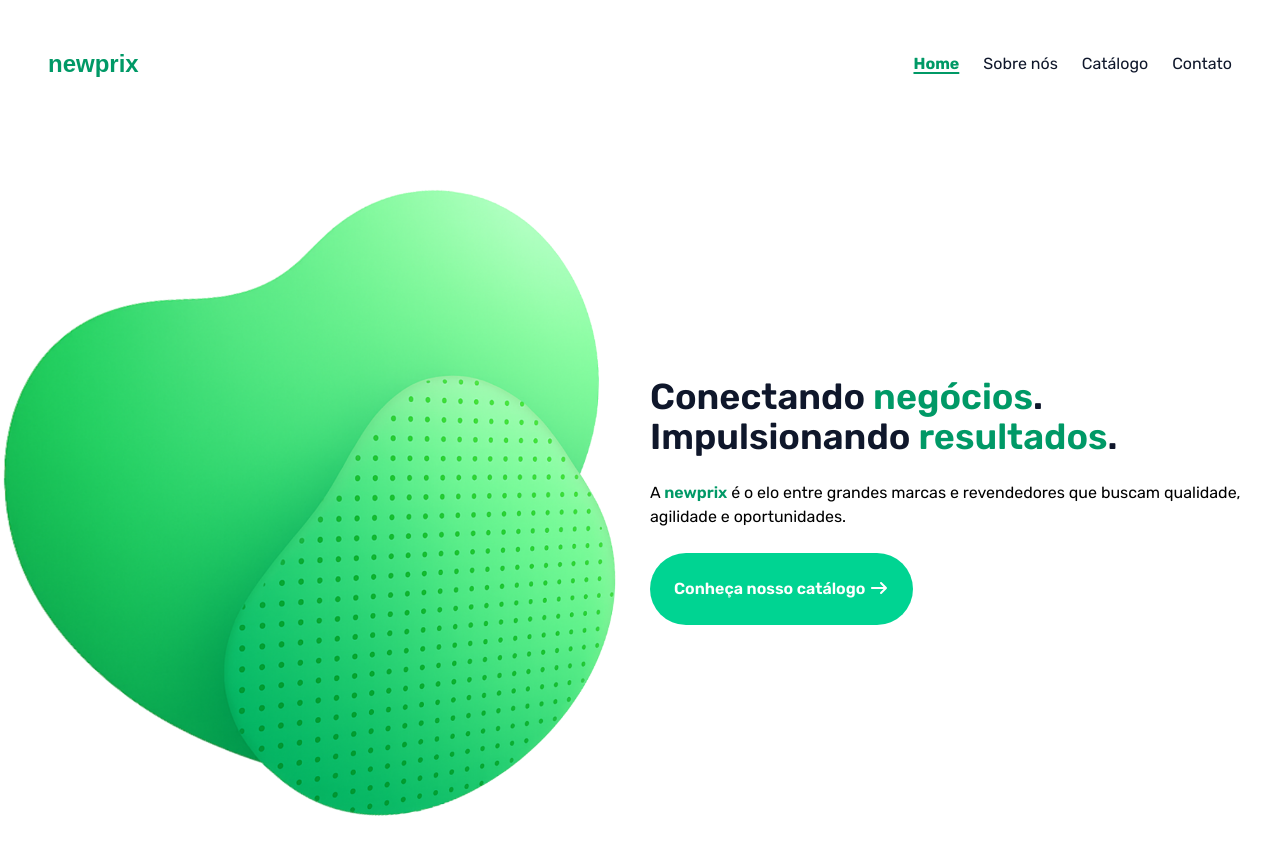
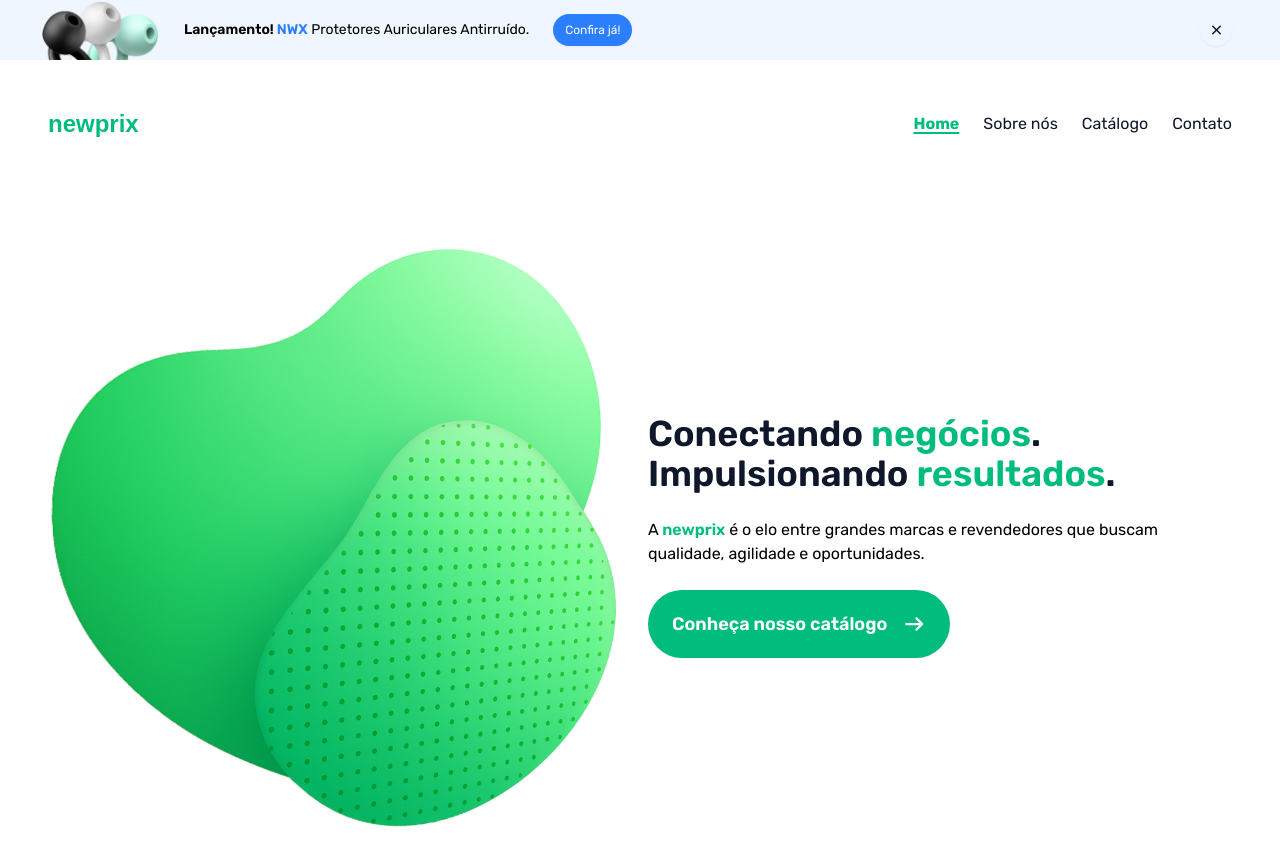
Before and after one commit to gabrielgua/newprix-landing, a Vue app: page /home in a window 1280 px wide. Shown: the top 866 px of the page. Built offline with nearby package versions, Linux system fonts and the light colour scheme; a web font is replaced by a local one.

Commit message:
chore: add customization for container padding

```diff
--- a/src/App.vue
+++ b/src/App.vue
@@ -1,9 +1,28 @@
 <script setup lang="ts">
-import Header from './components/Header.vue';
-
+import Button from './components/Button.vue';
+import Container from './components/Container.vue';
+import Header from './components/Header.vue'
+import Icon from './components/Icon.vue';
 </script>
 
 <template>
+  <div class="bg-bg-secondary">
+    <Container margin="var(--padding)"
+      class="flex items-center gap-6 text-sm [--padding:1.5rem] md:[--padding:2rem] lg:[--padding:3rem] transition-all">
+      <img src="./assets/images/colors.png" alt="Earplugs Colors"
+        class="h-[60px] w-[120px] object-cover object-top -ms-2" />
+      <p>
+        <span class="font-semibold">Lançamento! </span>
+        <span class="font-semibold text-secondary">NWX</span> Protetores Auriculares Antirruído.
+      </p>
+      <Button variant="secondary" size="xs">
+        Confira já!
+      </Button>
+      <Button variant="neutral" size="xs" class="size-8 p-0! grid place-items-center ml-auto">
+        <Icon icon="xmark" />
+      </Button>
+    </Container>
+  </div>
   <Header />
   <RouterView />
 </template>
--- a/src/assets/style.css
+++ b/src/assets/style.css
@@ -6,8 +6,8 @@
 
 @theme {
   /* === Brand Core === */
-  --color-primary: var(--color-emerald-600); /* main brand green */
-  --color-secondary: var(--color-emerald-400); /* supportive blue tone */
+  --color-primary: var(--color-emerald-500); /* main brand green */
+  --color-secondary: var(--color-blue-500); /* supportive blue tone */
   --color-accent: var(--color-amber-500); /* highlight / energy accent */
 
   /* === Text === */
--- a/src/components/Container.vue
+++ b/src/components/Container.vue
@@ -1,10 +1,14 @@
+<script setup lang="ts">
+defineProps<{ margin?: string }>();
+</script>
 <template>
-  <div class="container-custom mx-auto">
+  <div class="container-custom mx-auto" :style="{ '--margin': margin }">
     <slot />
   </div>
 </template>
 <style lang="css">
 .container-custom {
-  width: min(1536px, 100%);
+  --margin: 1rem;
+  width: min(1536px, 100% - calc(var(--margin) * 2));
 }
 </style>
--- a/src/components/Header.vue
+++ b/src/components/Header.vue
@@ -1,13 +1,13 @@
 <script setup lang="ts">
-import Container from './Container.vue';
-import HeaderLink from './HeaderLink.vue';
-import Logo from './Logo.vue';
-
+import Container from './Container.vue'
+import HeaderLink from './HeaderLink.vue'
+import Logo from './Logo.vue'
 </script>
 
 <template>
-  <header class="p-12">
-    <Container class="flex items-center justify-between">
+  <header class="sticky top-0 bg-bg-base [--padding:1.5rem] md:[--padding:2rem] lg:[--padding:3rem] transition-all"
+    style="padding-block: var(--padding)">
+    <Container margin="var(--padding)" class="flex items-center justify-between">
       <Logo />
 
       <ul class="flex items-center gap-6">
--- a/src/components/HeaderLink.vue
+++ b/src/components/HeaderLink.vue
@@ -1,11 +1,15 @@
 <script lang="ts" setup>
-defineProps<{ to: string, disabled?: boolean }>();
+defineProps<{ to: string; disabled?: boolean }>()
 </script>
 
 <template>
-  <RouterLink v-slot="{ navigate }" :to="to" active-class="font-bold text-primary! underline decoration-2"
+  <RouterLink
+    v-slot="{ navigate }"
+    :to="to"
+    active-class="font-bold text-primary! underline decoration-2"
     class="bg-transparent text-text-primary hover:underline underline-offset-3 flex items-center gap-4 active:scale-95 cursor-pointer transition-all"
-    :class="{ 'opacity-20 no-underline! cursor-not-allowed! active:scale-100!': disabled }">
+    :class="{ 'opacity-20 no-underline! cursor-not-allowed! active:scale-100!': disabled }"
+  >
     <span @click="disabled ? $event.preventDefault() : navigate()">
       <slot />
     </span>
--- a/src/components/Hero.vue
+++ b/src/components/Hero.vue
@@ -1,28 +1,27 @@
 <script setup lang="ts">
-import Container from './Container.vue';
-import Icon from './Icon.vue';
-
+import Button from './Button.vue';
+import Container from './Container.vue'
+import Icon from './Icon.vue'
 </script>
 
 <template>
-  <Container class="my-12">
-
+  <Container margin="var(--padding)"
+    class="my-12 [--padding:1.5rem] md:[--padding:2rem] lg:[--padding:3rem] transition-all">
     <div class="flex items-center justify-between">
-      <img src="../assets/images/newprix_landing_hero_blob.png" alt="Hero Green Blob" class="w-[650px]">
+      <img src="../assets/images/newprix_landing_hero_blob.png" alt="Hero Green Blob" class="w-[60%] max-w-[600px]" />
       <div class="space-y-6">
         <h2 class="font-semibold text-4xl text-text-primary">
-          Conectando <span class="text-primary">negócios</span>. <br>
+          Conectando <span class="text-primary">negócios</span>. <br />
           Impulsionando <span class="text-primary">resultados</span>.
         </h2>
         <p>
-          A <span class="font-semibold text-primary">newprix</span> é o elo entre grandes marcas e revendedores que
-          buscam
-          qualidade, agilidade e oportunidades.
+          A <span class="font-semibold text-primary">newprix</span> é o elo entre grandes marcas e
+          revendedores que buscam qualidade, agilidade e oportunidades.
         </p>
-        <button class="bg-secondary text-text-primary-light font-semibold p-6 rounded-full">
+        <Button size="xl" class="font-semibold">
           Conheça nosso catálogo
           <Icon icon="arrow-right" />
-        </button>
+        </Button>
       </div>
     </div>
   </Container>
--- a/src/components/Home.vue
+++ b/src/components/Home.vue
@@ -1,3 +1 @@
-<template>
-  Hello World from Home Component!
-</template>
+<template>Hello World from Home Component!</template>
--- a/src/components/Icon.vue
+++ b/src/components/Icon.vue
@@ -1,5 +1,5 @@
 <script lang="ts" setup>
-defineProps<{ icon: string, styles?: string }>();
+defineProps<{ icon: string; styles?: string }>()
 </script>
 
 <template>
--- a/src/components/Logo.vue
+++ b/src/components/Logo.vue
@@ -1,6 +1,5 @@
 <script setup lang="ts">
-import Icon from './Icon.vue';
-
+import Icon from './Icon.vue'
 </script>
 
 <template>
@@ -9,6 +8,6 @@ import Icon from './Icon.vue';
 
 <style scoped>
 .title {
-  font-family: "Madimi One", sans-serif;
+  font-family: 'Madimi One', sans-serif;
 }
 </style>
--- a/src/views/HomeView.vue
+++ b/src/views/HomeView.vue
@@ -1,6 +1,5 @@
 <script setup lang="ts">
-import Hero from '@/components/Hero.vue';
-
+import Hero from '@/components/Hero.vue'
 </script>
 
 <template>
```
Also changed, not shown: src/assets/images/colors.png (added).
